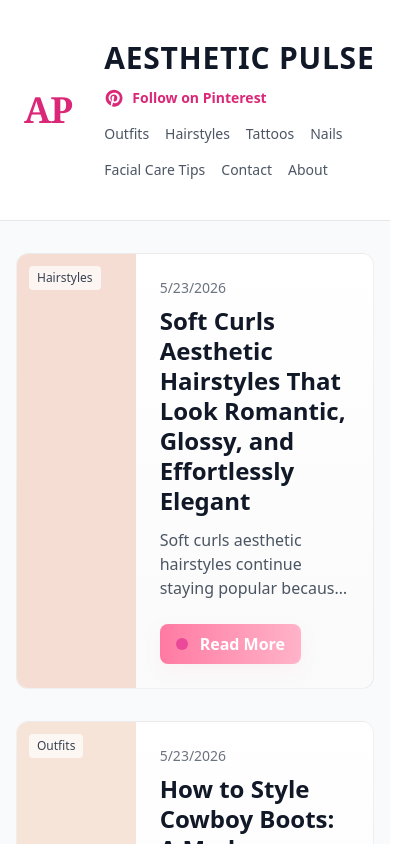
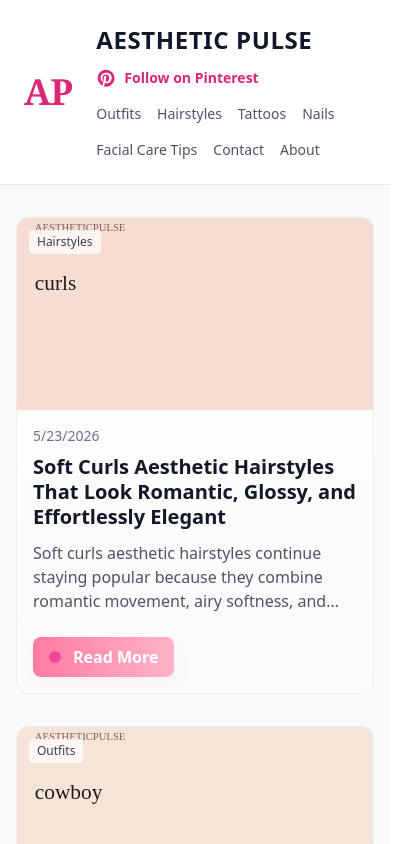
Before and after one commit to bonnie2030/aestheticpulse, a React (Vite) app: page / in a window 390 px wide. Shown: the top 844 px of the page, 416 px wide, since content can reach past the window. Built offline with nearby package versions, Linux system fonts and the light colour scheme.

Commit message:
chore: improve mobile responsiveness for header and article cards

```diff
--- a/src/components/ArticleCard.jsx
+++ b/src/components/ArticleCard.jsx
@@ -7,16 +7,16 @@ function stripHtml(html){
 export default function ArticleCard({a}){
   return (
     <div className="relative">
-      <article className="futuristic-card relative grid grid-cols-3 items-stretch overflow-hidden">
-        <div className="col-span-1 relative h-full">
+      <article className="futuristic-card relative grid grid-cols-1 md:grid-cols-3 items-stretch overflow-hidden">
+        <div className="col-span-1 relative h-48 md:h-full">
           <a href={`#article-${a.id}`} aria-label={`Open ${a.title}`} className="block h-full">
             <img src={a.image} alt={a.title} className="w-full h-full object-cover block" />
           </a>
           <div className="absolute top-3 left-3 px-2 py-1 bg-white/70 text-gray-700 text-xs rounded backdrop-blur-sm">{a.category}</div>
         </div>
-        <div className="col-span-2 p-6 flex flex-col justify-center">
+        <div className="col-span-2 p-4 md:p-6 flex flex-col justify-center">
           <div className="text-sm text-gray-500">{new Date(a.date).toLocaleDateString()}</div>
-          <h3 className="text-2xl font-extrabold mt-2 text-gray-900 leading-tight">
+          <h3 className="text-xl md:text-2xl font-extrabold mt-2 text-gray-900 leading-tight">
             <a href={`#article-${a.id}`} className="no-underline text-inherit" aria-label={`Open ${a.title}`}>{a.title}</a>
           </h3>
           <p className="text-gray-600 mt-3 line-clamp-3">{stripHtml(a.introduction && a.introduction.trim() ? a.introduction : a.excerpt)}</p>
--- a/src/components/Header.jsx
+++ b/src/components/Header.jsx
@@ -3,7 +3,7 @@ import React from 'react'
 export default function Header({isAuth, onLogout}){
   return (
     <header className="bg-white border-b">
-      <div className="w-full px-6 py-10 flex items-center gap-8">
+      <div className="w-full px-6 py-6 md:py-10 flex items-center gap-6 md:gap-8">
         <div className="flex-shrink-0">
             <a href="#home" className="no-underline">
               <div className="font-serif text-4xl lg:text-5xl font-extrabold text-pink-600 tracking-tight">AP</div>
@@ -12,7 +12,7 @@ export default function Header({isAuth, onLogout}){
         <div className="flex-1">
           <div className="flex flex-col lg:flex-row lg:items-center lg:justify-between gap-3">
               <a href="#home" className="no-underline">
-                <h1 className="text-3xl lg:text-5xl font-extrabold tracking-wide w-[80vw] max-w-none text-gray-900">AESTHETIC PULSE</h1>
+                <h1 className="text-2xl md:text-3xl lg:text-5xl font-extrabold tracking-wide text-gray-900">AESTHETIC PULSE</h1>
               </a>
             <div className="flex items-center gap-4">
               <a href="https://pin.it/2G044qZNh" target="_blank" rel="noreferrer" className="inline-flex items-center text-sm lg:text-base font-semibold text-pink-600">
```
